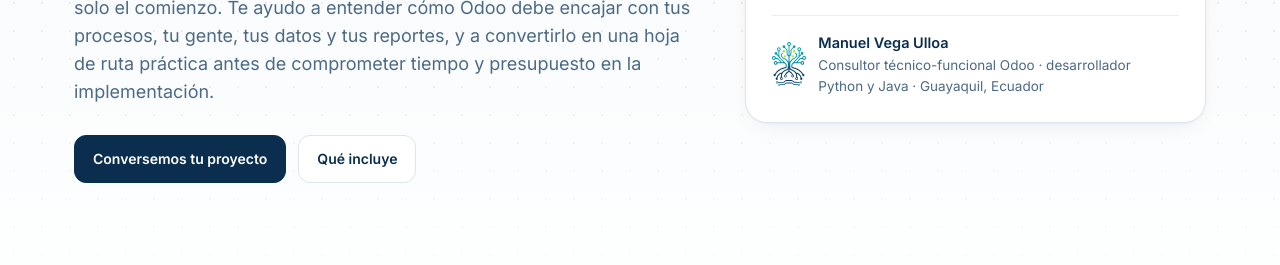
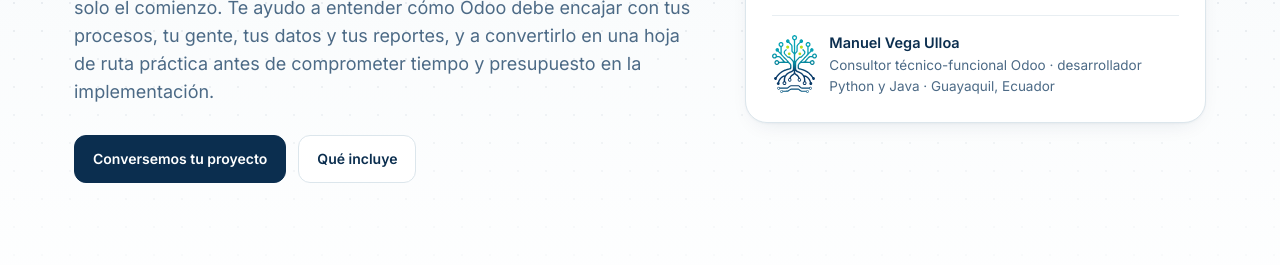
Before and after one commit to mangrovex/mangrovex.github.io, a plain HTML site: page consultoria/index.html in a window 1280 px wide. Shown: the part 375-640 px from the top of the page. Drawn offline with Linux system fonts and the light colour scheme.

Commit message:
Ajusta el tamaño del ícono en la firma de consultoría
Co-Authored-By: Claude Opus 5.5 <noreply@anthropic.com>
Claude-Session: https://claude.ai/code/session_01CmSWHB9ZzBykiJ31qL7bFJ

```diff
--- a/consultoria/index.html
+++ b/consultoria/index.html
@@ -64,7 +64,7 @@
     .q.good{background:var(--teal-soft);color:var(--teal-ink);margin-top:10px}
     .q .mk{font:700 18px "Space Grotesk";line-height:1.2}
     .qcard .sig{margin-top:18px;padding-top:16px;border-top:1px solid var(--line2);display:flex;align-items:center;gap:12px;font-size:13.5px;color:var(--muted)}
-    .qcard .sig img{width:44px;height:44px}
+    .qcard .sig img{height:58px;width:auto;flex:none}
     .qcard .sig strong{color:var(--text);display:block;font-size:14.5px}
 
     section.wrap{padding-top:64px;padding-bottom:16px}
```
